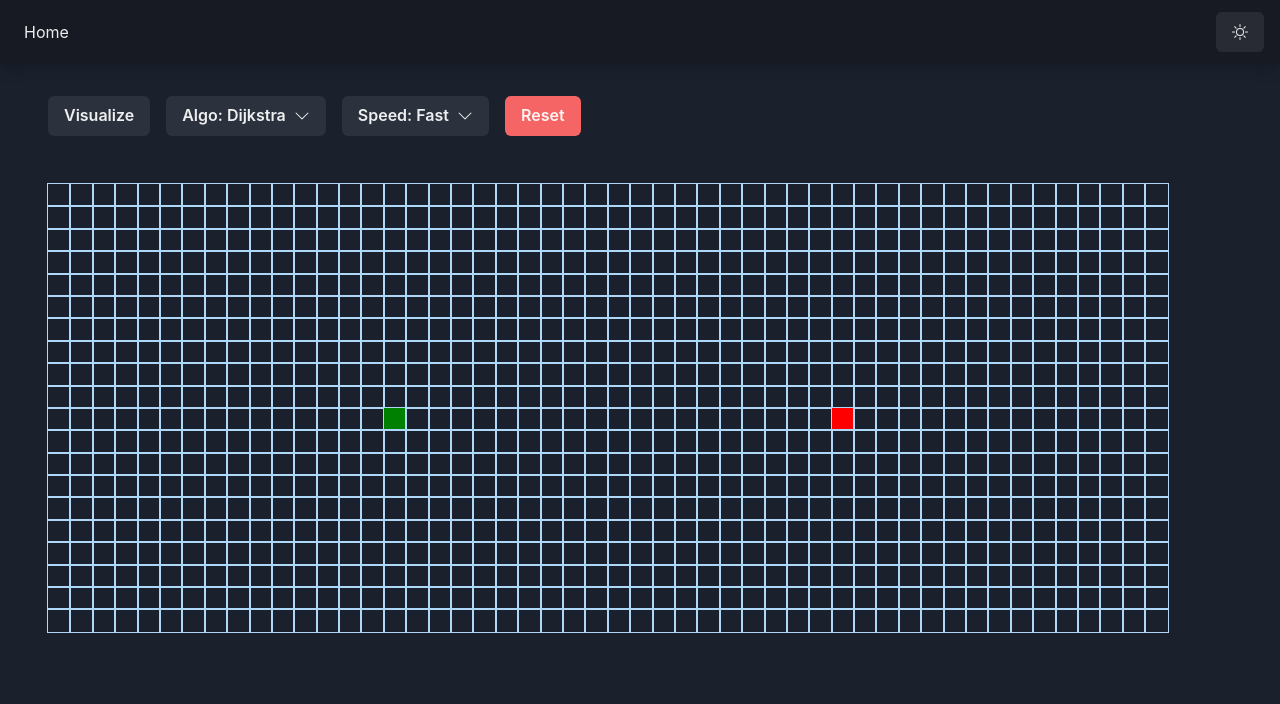
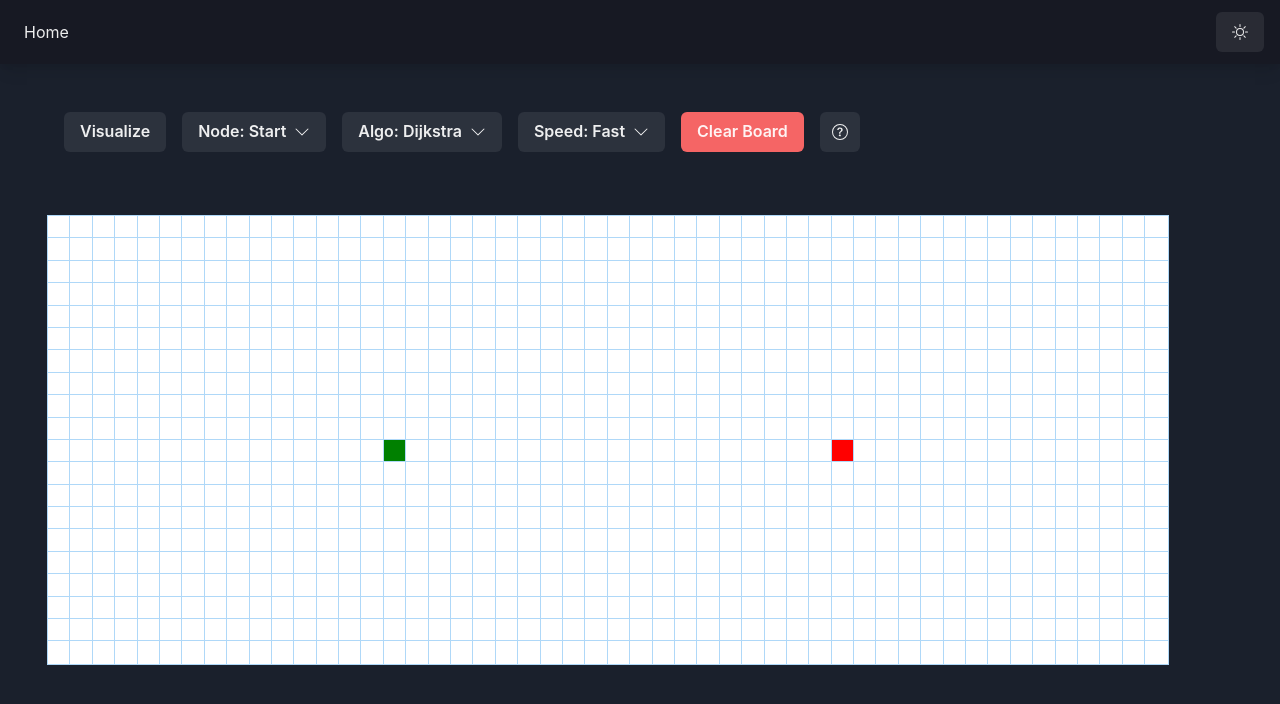
Before and after one commit to Fireplank-Website/Portfolio, a Next.js app: page /apps/visualizer in a window 1280 px wide. Shown: the top 704 px of the page. Built offline with nearby package versions, Linux system fonts and the light colour scheme.

Commit message:
more progress on pathfinding app

```diff
--- /dev/null
+++ b/components/Modal.js
@@ -0,0 +1,28 @@
+import { Button, IconButton, Modal, ModalBody, ModalCloseButton, ModalContent, ModalFooter, ModalHeader, ModalOverlay, useDisclosure } from "@chakra-ui/react"
+
+const CustomModal = ({ title, body, icon }) => {
+    const { isOpen, onOpen, onClose } = useDisclosure();
+    return (
+        <>
+        <IconButton onClick={onOpen} icon={icon}/>
+
+        <Modal returnFocusOnClose={false} isOpen={isOpen} onClose={onClose}>
+            <ModalOverlay />
+            <ModalContent>
+            <ModalHeader>{title}</ModalHeader>
+            <ModalCloseButton />
+            <ModalBody whiteSpace={"pre-line"}>
+                {body}
+            </ModalBody>
+
+            <ModalFooter>
+                <Button colorScheme='blue' mr={3} onClick={onClose}>
+                Close
+                </Button>
+            </ModalFooter>
+            </ModalContent>
+        </Modal>
+        </>
+    )
+}
+export default CustomModal;
--- a/components/Visualizer/Node.js
+++ b/components/Visualizer/Node.js
@@ -1,4 +1,4 @@
-import { Box } from '@chakra-ui/react';
+import { Box, useColorModeValue } from '@chakra-ui/react';
 
 const Node = ({ col,
     isFinish,
--- a/pages/apps/visualizer/index.js
+++ b/pages/apps/visualizer/index.js
@@ -1,8 +1,11 @@
 import { Box, Button, HStack, Menu, MenuButton, MenuItem, MenuList } from "@chakra-ui/react";
 import Node from "../../../components/Visualizer/Node";
 import { dijkstra, getNodesInShortestPathOrder } from "../../../algorithms/dijkstra";
-import { BsChevronDown } from "react-icons/bs";
-import { useState, useRef } from "react";
+import { BsChevronDown, BsFillSquareFill, BsQuestionCircle } from "react-icons/bs";
+import { FaChevronRight } from "react-icons/fa";
+import { SiTarget } from "react-icons/si";
+import { useState } from "react";
+import Modal from "../../../components/Modal";
 
 const START_NODE_ROW = 10;
 const START_NODE_COL = 15;
@@ -24,6 +27,7 @@ const getInitialGrid = () => {
 const getNewGridWithWallToggled = (grid, row, col, toggle) => {
     const newGrid = grid.slice();
     const node = newGrid[row][col];
+    if (node.isFinish || node.isStart) return grid;
     const newNode = {
       ...node,
       isWall: toggle,
@@ -49,16 +53,21 @@ export default function Visualizer() {
     const [speed, setSpeed] = useState(5);
     const [algo, setAlgo] = useState(0);
     const [grid, setGrid] = useState(getInitialGrid());
+    const [node, setNode] = useState(0);
     const [leftClick, setLeftClick] = useState(true);
     const [mouseIsPressed, setMouseIsPressed] = useState(false);
 
     const handleMouseDown = (row, col, toggle) => {
         setLeftClick(toggle);
-        setGrid(getNewGridWithWallToggled(grid, row, col, toggle));
+
+        switch(node) {
+            case 2:
+                setGrid(getNewGridWithWallToggled(grid, row, col, toggle));
+        }
         setMouseIsPressed(true);
     }
     const handleMouseEnter = (row, col) => {
-        if (!mouseIsPressed) return;
+        if (!mouseIsPressed || node != 2) return;
         setGrid(getNewGridWithWallToggled(grid, row, col, leftClick));
     }
     const handleMouseUp = () => {
@@ -101,6 +110,23 @@ export default function Visualizer() {
       }
 
     const visualize = () => {
+        const nodes = document.getElementsByClassName("node");
+        for (let i = 0; i < nodes.length; i++) {
+            nodes[i].className = "node";
+        }
+        // set walls
+        for (let row = 0; row < 20; row++) {
+            for (let col = 0; col < 50; col++) {
+                if (grid[row][col].isWall) {
+                    document.getElementById(`node-${row}-${col}`).className =
+                        'node node-wall';
+                }
+            }
+        }
+        // set start and finish node
+        nodes[START_NODE_COL + (50 * START_NODE_ROW)].className = "node node-start";
+        nodes[FINISH_NODE_COL + (50 * FINISH_NODE_ROW)].className = "node node-finish";
+
         switch (algo) {
             case 0:
                 visualizeDijkstra();
@@ -120,12 +146,23 @@ export default function Visualizer() {
                 return "Slow";
         }
     }
-
     const getAlgorithm = () => {
-        if (algo === 0) {
-            return "Dijkstra";
+        switch (algo) {
+            case 0:
+                return "Dijkstra";
         }
     }
+    const getNode = () => {
+        switch(node) {
+            case 0:
+                return "Start";
+            case 1:
+                return "Finish";
+            case 2:
+                return "Wall";
+        }
+    }
+
 
     const resetGrid = () => {
         // reset all node classes
@@ -143,9 +180,19 @@ export default function Visualizer() {
     return (
         <Box>
             <Box padding="2rem 0 0 3rem">
-                <Button marginRight={"1rem"} onClick={() => visualize()}>Visualize</Button>
+                <Button margin={"1rem"} onClick={() => visualize()}>Visualize</Button>
                 <Menu>
-                    <MenuButton as={Button} marginRight={"1rem"} rightIcon={<BsChevronDown />}>
+                    <MenuButton as={Button} margin={"1rem 1rem 1rem 0"} rightIcon={<BsChevronDown />}>
+                        Node: {getNode()}
+                    </MenuButton>
+                    <MenuList>
+                        <MenuItem icon={<FaChevronRight/>} onClick={() => setNode(0)}>Start</MenuItem>
+                        <MenuItem icon={<SiTarget/>} onClick={() => setNode(1)}>Target</MenuItem>
+                        <MenuItem icon={<BsFillSquareFill/>} onClick={() => setNode(2)}>Wall</MenuItem>
+                    </MenuList>
+                </Menu>
+                <Menu>
+                    <MenuButton as={Button} margin={"1rem 1rem 1rem 0"} rightIcon={<BsChevronDown />}>
                         Algo: {getAlgorithm()}
                     </MenuButton>
                     <MenuList>
@@ -163,7 +210,15 @@ export default function Visualizer() {
                         <MenuItem onClick={() => setSpeed(15)}>Slow</MenuItem>
                     </MenuList>
                 </Menu>
-                <Button onClick={resetGrid} bgColor="red.400" _hover={{ bg: "red.500" }}>Reset</Button>
+                <Button marginRight={"1rem"} onClick={resetGrid} bgColor="red.400" _hover={{ bg: "red.500" }}>Clear Board</Button>
+                <Modal
+                    title="How to use"
+                    icon={<BsQuestionCircle/>}
+                    body={`The usage of this app is simple. Just set the start and finish node with the node dropdown menu and then clicking on the corresponding square.
+
+                    You can set walls that the algo cannot go through with the wall node. Just hold down your left mouse button and drag it across the squares you want to make walls. To remove a wall just do the same while holding down the right mouse button.
+
+                    After that just set the corresponding algo you want to use and press the visualize button. The app will visually show how the selected algorithm finds the shortest path to the target node.`}/>
             </Box>
             <Box padding="3rem 1rem 0 0" paddingLeft={{ base: '1rem', lg: '3rem' }}>
                 {grid.map((row, rowIdx) => {
--- a/styles/globals.css
+++ b/styles/globals.css
@@ -144,6 +144,7 @@ a {
   width: 1.4rem;
   height: 1.4rem;
   outline: 1px solid rgb(175, 216, 248);
+  background-color: #ffffff;
   display: inline-block;
 }
 
@@ -189,8 +190,36 @@ a {
 }
 
 .node-wall {
+  animation-name: wallAnimation;
+  animation-duration: 0.2s;
+  animation-timing-function: ease-out;
+  animation-delay: 0;
+  animation-direction: alternate;
+  animation-iteration-count: 1;
+  animation-fill-mode: forwards;
+  animation-play-state: running;
   background-color: rgb(12, 53, 71);
 }
+
+@keyframes wallAnimation {
+  0% {
+    transform: scale(1.2);
+    border-radius: 100%;
+  }
+
+  50% {
+    transform: scale(1.3);
+  }
+
+  75% {
+    transform: scale(1.15);
+  }
+
+  100% {
+    transform: scale(1);
+  }
+}
+
 
 .node-shortest-path {
   animation-name: shortestPath;
```
